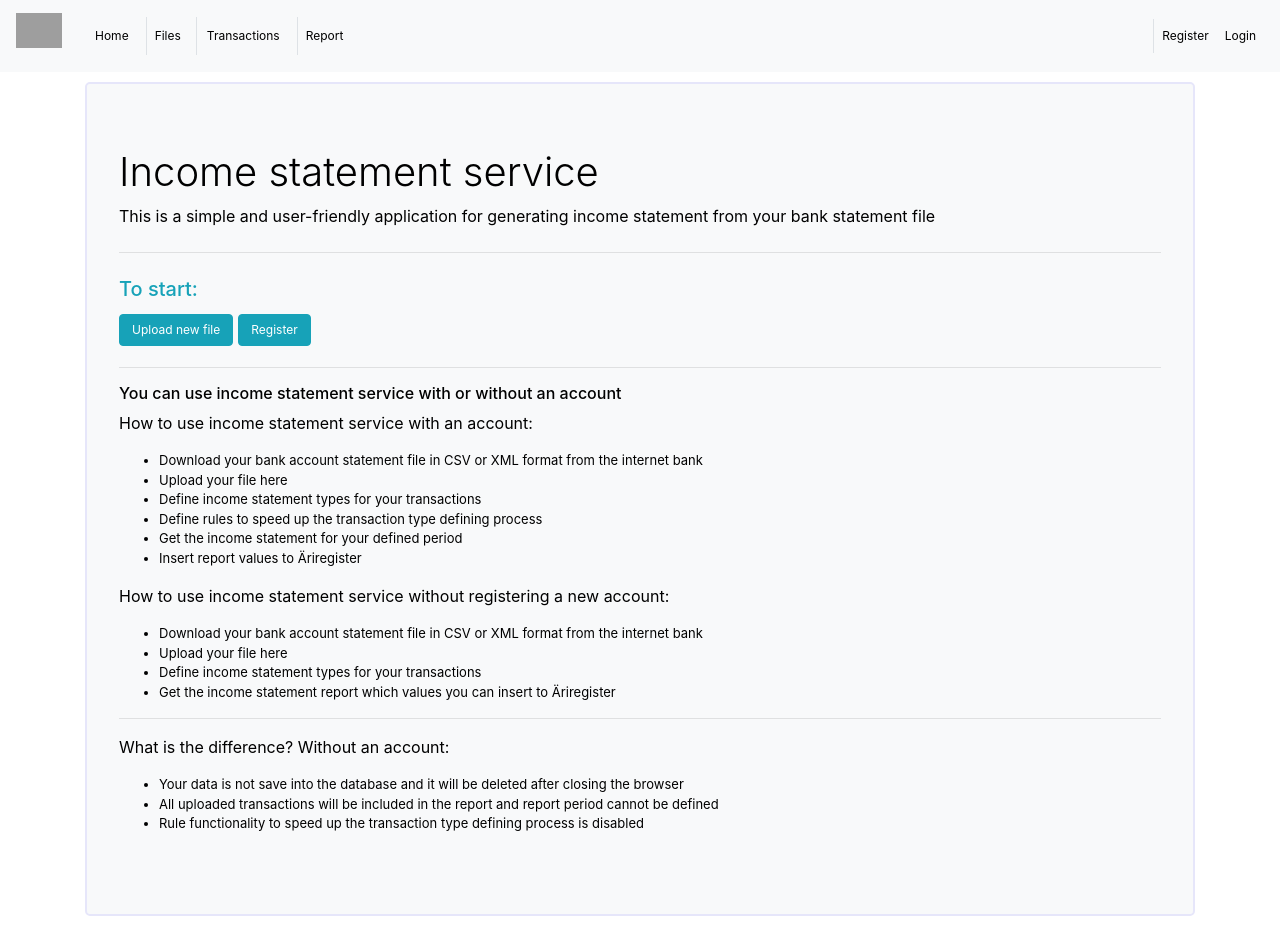
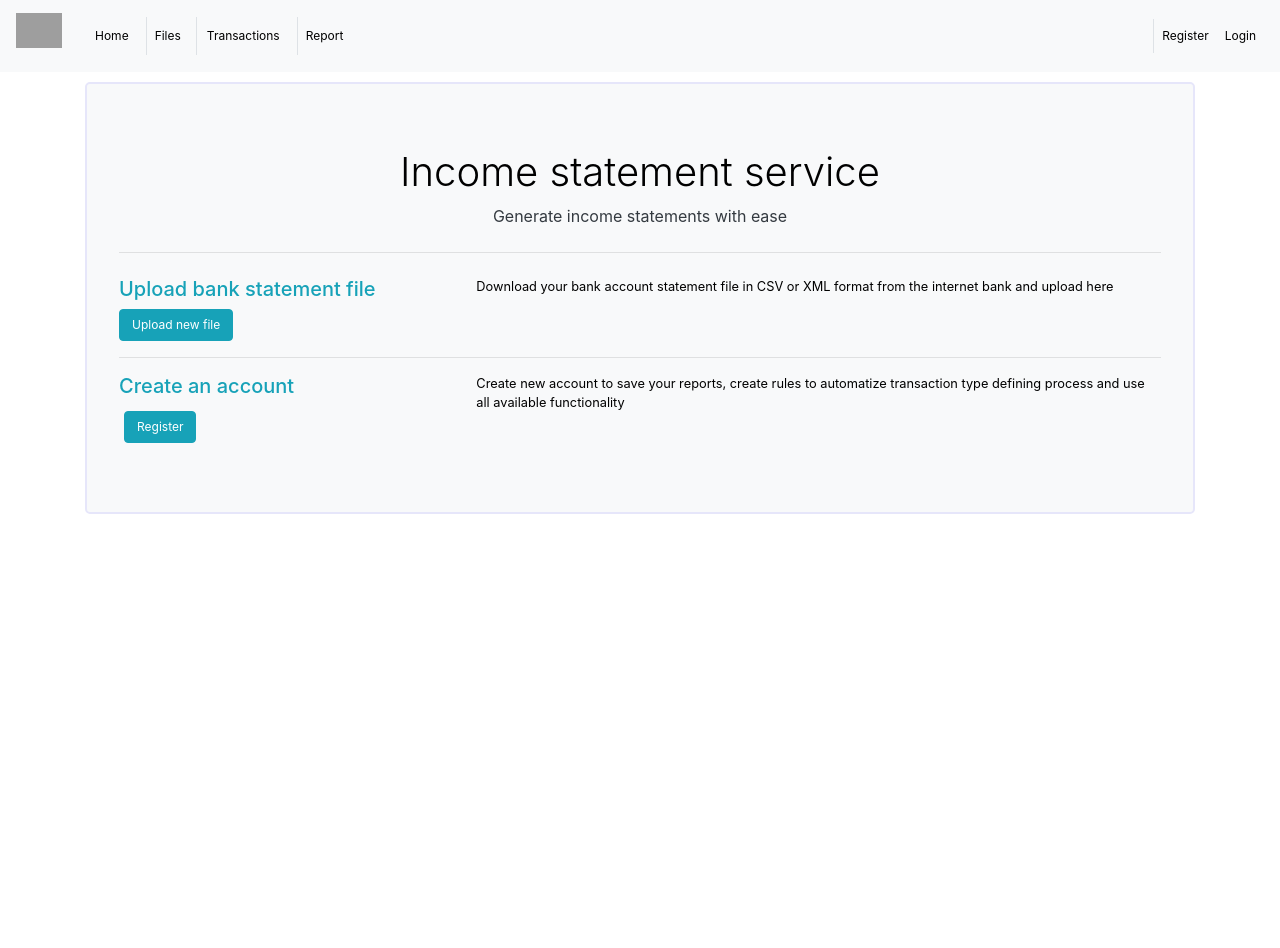
Before and after one commit to birgit1000/incomeFront, an Angular app: page /home in a window 1280 px wide. After the commit the page ends 800 px from the top, so only its background shows below. Built offline with nearby package versions, Linux system fonts and the light colour scheme; grey boxes are pictures that could not be loaded.

Commit message:
front fixes

```diff
--- a/src/app/app-routing.module.ts
+++ b/src/app/app-routing.module.ts
@@ -10,6 +10,7 @@ import {LoginComponent} from './login/login.component';
 import {RegisterComponent} from './register/register.component';
 import {ReportDialogComponent} from './all-reports/report-dialog.component';
 import {AllFilesComponent} from './all-files/all-files.component';
+import {InfoComponent} from './info/info.component';
 
 
 const routes: Routes = [
@@ -23,7 +24,8 @@ const routes: Routes = [
   { path: 'register', component: RegisterComponent},
   { path: '', redirectTo: 'home', pathMatch: 'full' },
   { path: 'all-reports', component: ReportDialogComponent },
-  { path: 'all-files', component: AllFilesComponent }
+  { path: 'all-files', component: AllFilesComponent },
+  { path: 'info', component: InfoComponent }
 ];
 
 @NgModule({
--- a/src/app/app.module.ts
+++ b/src/app/app.module.ts
@@ -29,6 +29,7 @@ import {ReportDialogComponent} from './all-reports/report-dialog.component';
 import {MatMenuModule} from '@angular/material/menu';
 import {AllFilesComponent} from './all-files/all-files.component';
 import {MatCardModule} from '@angular/material/card';
+import { InfoComponent } from './info/info.component';
 
 
 const routes: Routes = [];
@@ -48,7 +49,8 @@ const routes: Routes = [];
     RegisterComponent,
     LoginComponent,
     ReportDialogComponent,
-    AllFilesComponent
+    AllFilesComponent,
+    InfoComponent
   ],
   entryComponents: [RuleDialogComponent],
   imports: [
--- a/src/app/home/home.component.html
+++ b/src/app/home/home.component.html
@@ -1,53 +1,46 @@
 <div class="container-sm" style="margin-top: 10px">
   <div class="jumbotron bg-light">
-    <h4 class="display-4">Income statement service</h4>
-    <p class="card-text">This is a simple and user-friendly application for generating income statement from your bank statement file</p>
+    <h5 *ngIf="isLoggedIn" class="text-info" style="text-align: center">Welcome back!</h5>
+    <h4 class="display-4" style="text-align: center">Income statement service</h4>
+    <p class="text-dark" style="text-align: center">Generate income statements with ease</p>
     <hr class="my-4">
     <div *ngIf="!isLoggedIn">
-      <h5 class="text-info">To start: </h5>
-      <button class="btn btn-info" routerLink="/upload">Upload new file</button>
-      <button class="btn btn-info" style="margin: 5px;" routerLink="/register">Register</button>
+      <div class="row">
+        <div class="col-sm-4">
+          <h5 class="text-info">Upload bank statement file</h5>
+          <button class="btn btn-info" routerLink="/upload">Upload new file</button>
+        </div>
+        <div class="col-sm">
+          <p class="small">Download your bank account statement file in CSV or XML format from the internet bank and
+            upload here</p>
+        </div>
+      </div>
       <hr class="solid">
-      <h6 class="card-text">You can use income statement service with or without an account</h6>
-      <div>
-        <p class="text-break">How to use income statement service with an account: </p>
-        <ul>
-          <li> Download your bank account statement file in CSV or XML format from the internet bank</li>
-          <li> Upload your file here</li>
-          <li> Define income statement types for your transactions</li>
-          <li> Define rules to speed up the transaction type defining process</li>
-          <li> Get the income statement for your defined period</li>
-          <li> Insert report values to Äriregister</li>
-        </ul>
-        <p>How to use income statement service without registering a new account: </p>
-        <ul>
-          <li> Download your bank account statement file in CSV or XML format from the internet bank</li>
-          <li> Upload your file here</li>
-          <li> Define income statement types for your transactions</li>
-          <li> Get the income statement report which values you can insert to Äriregister</li>
-        </ul>
+      <div class="row">
+        <div class="col-sm-4">
+          <h5 class="text-info">Create an account</h5>
+          <button class="btn btn-info" style="margin: 5px;" routerLink="/register">Register</button>
+        </div>
+        <div class="col-sm">
+          <p class="small">Create new account to save your reports, create rules to automatize transaction type defining
+            process and use all available functionality</p>
+        </div>
         <hr class="solid">
-        <p class="text-break">What is the difference? Without an account:</p>
-        <ul>
-          <li>Your data is not save into the database and it will be deleted after closing the browser</li>
-          <li>All uploaded transactions will be included in the report and report period cannot be defined</li>
-          <li>Rule functionality to speed up the transaction type defining process is disabled</li>
-        </ul>
       </div>
     </div>
     <div *ngIf="isLoggedIn">
-      <p class="text-break">How to use income statement service with an account: </p>
-      <ul>
-        <li> Download your bank account statement file in CSV or XML format from the internet bank</li>
-        <li> Upload your file here</li>
-        <li> Define income statement types for your transactions</li>
-        <li> Define rules to speed up the transaction type defining process</li>
-        <li> Get the income statement for your defined period</li>
-        <li> Insert report values to Äriregister</li>
-      </ul>
-      <p class="lead">
-        <button class="btn btn-info" routerLink="/upload">Upload a new file</button>
-      </p>
+      <div class="row">
+        <div class="col-sm-4">
+          <h5 class="text-info">Upload bank statement file</h5>
+          <button class="btn btn-info" routerLink="/upload">Upload new file</button>
+        </div>
+        <div class="col-sm">
+          <p class="small">Download your bank account statement file in CSV or XML format from the internet bank and
+            upload here</p>
+        </div>
+      </div>
+      <br>
+      <p class="text-break">Not sure how to start? Click<a routerLink="/info"> here</a></p>
     </div>
   </div>
 </div>
--- /dev/null
+++ b/src/app/info/info.component.html
@@ -0,0 +1,33 @@
+<div class="container-sm" style="margin-top: 10px">
+  <div class="jumbotron bg-light">
+    <h4 class="display-4">How to use income statement service</h4>
+    <hr class="my-4">
+    <div>
+      <div>
+        <h6 class="text-info">With an account: </h6>
+        <ul>
+          <li> Download your bank account statement file in CSV or XML format from the internet bank</li>
+          <li> Upload your file here</li>
+          <li> Define income statement types for your transactions</li>
+          <li> Define rules to speed up the transaction type defining process</li>
+          <li> Get the income statement for your defined period</li>
+          <li> Insert report values to Äriregister</li>
+        </ul>
+        <h6 class="text-info">Without an account: </h6>
+        <ul>
+          <li> Download your bank account statement file in CSV or XML format from the internet bank</li>
+          <li> Upload your file here</li>
+          <li> Define income statement types for your transactions</li>
+          <li> Get the income statement which values you can insert to Äriregister</li>
+        </ul>
+        <hr class="solid">
+        <p class="text-break">What is the difference? Without an account:</p>
+        <ul>
+          <li>Your data is not save into the database and it will be deleted after closing the browser</li>
+          <li>All uploaded transactions will be included in the report and report period cannot be defined</li>
+          <li>Rule functionality to speed up the transaction type defining process is disabled</li>
+        </ul>
+      </div>
+    </div>
+  </div>
+</div>
--- /dev/null
+++ b/src/app/info/info.component.ts
@@ -0,0 +1,15 @@
+import { Component, OnInit } from '@angular/core';
+
+@Component({
+  selector: 'app-info',
+  templateUrl: './info.component.html',
+  styleUrls: ['./info.component.css']
+})
+export class InfoComponent implements OnInit {
+
+  constructor() { }
+
+  ngOnInit(): void {
+  }
+
+}
--- a/src/app/transactions/transactions.component.html
+++ b/src/app/transactions/transactions.component.html
@@ -1,4 +1,5 @@
 <div class="container-fluid">
+  <meta meta charset=utf-8>
   <h3 style="margin-top: 10px">Your transactions</h3>
     <div class="col-sm-1"></div>
       <form [formGroup]="formGroup">
@@ -9,10 +10,10 @@
             <th></th>
             <th>Date</th>
             <th>Amount</th>
+            <th>Currency</th>
             <th>Beneficiary Or Payer Name</th>
             <th>Beneficiary Or Payer Account</th>
             <th>Details</th>
-            <th>Currency</th>
             <th>Debit/Credit</th>
             <th>Income Statement Type</th>
             <th></th>
@@ -23,10 +24,10 @@
             <td>{{i + 1}}</td>
             <td>{{t.date}}</td>
             <td>{{t.amount}}</td>
+            <td>{{t.currency}}</td>
             <td>{{t.beneficiaryOrPayerName}}</td>
             <td>{{t.beneficiaryOrPayerAccount}}</td>
             <td>{{t.details}}</td>
-            <td>{{t.currency}}</td>
             <td>{{t.debitOrCredit}}</td>
             <td>
               <div *ngIf="t.incomeStatementType==='MÄÄRAMATA' && !!t.incomeStatementType">Current value: <b>{{t.incomeStatementType}} </b>  </div>
```
Also changed, not shown: src/app/info/info.component.css (added), 1 other file (tests, documents, lock files or other folders).
